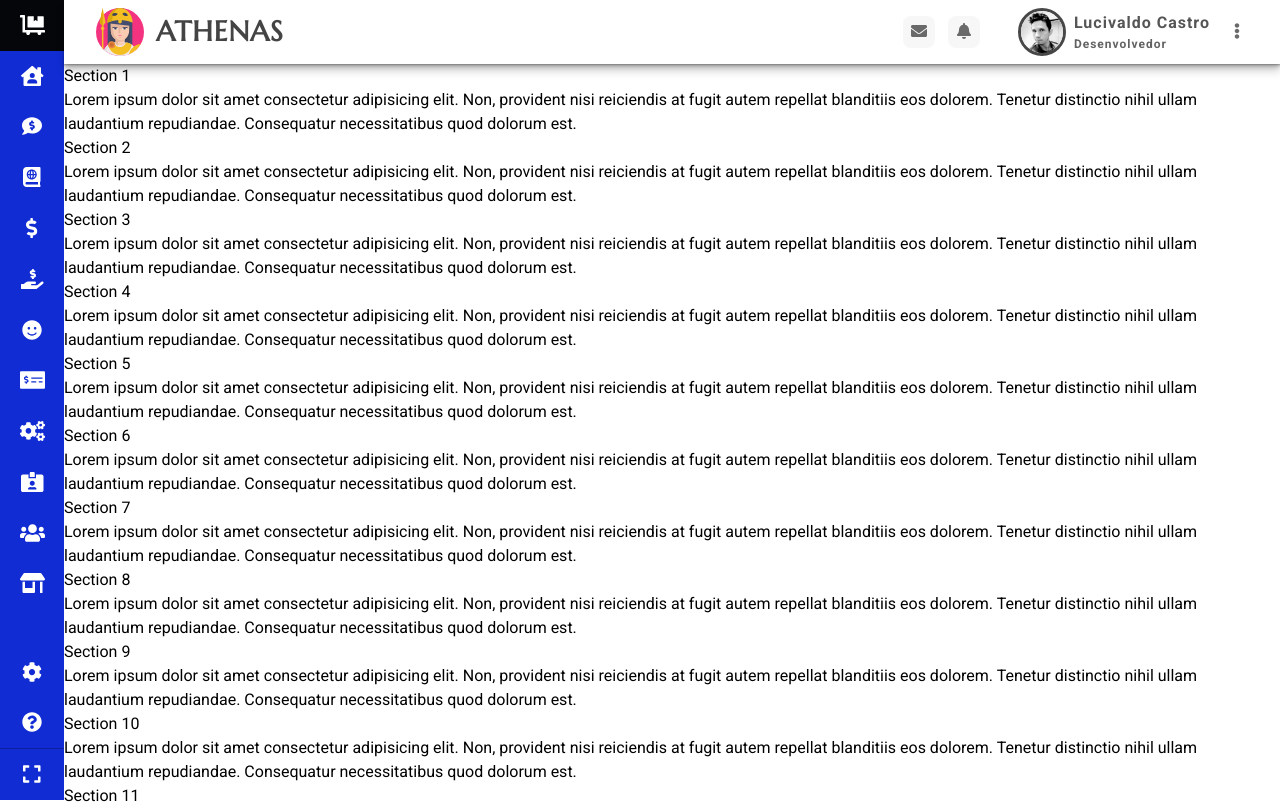
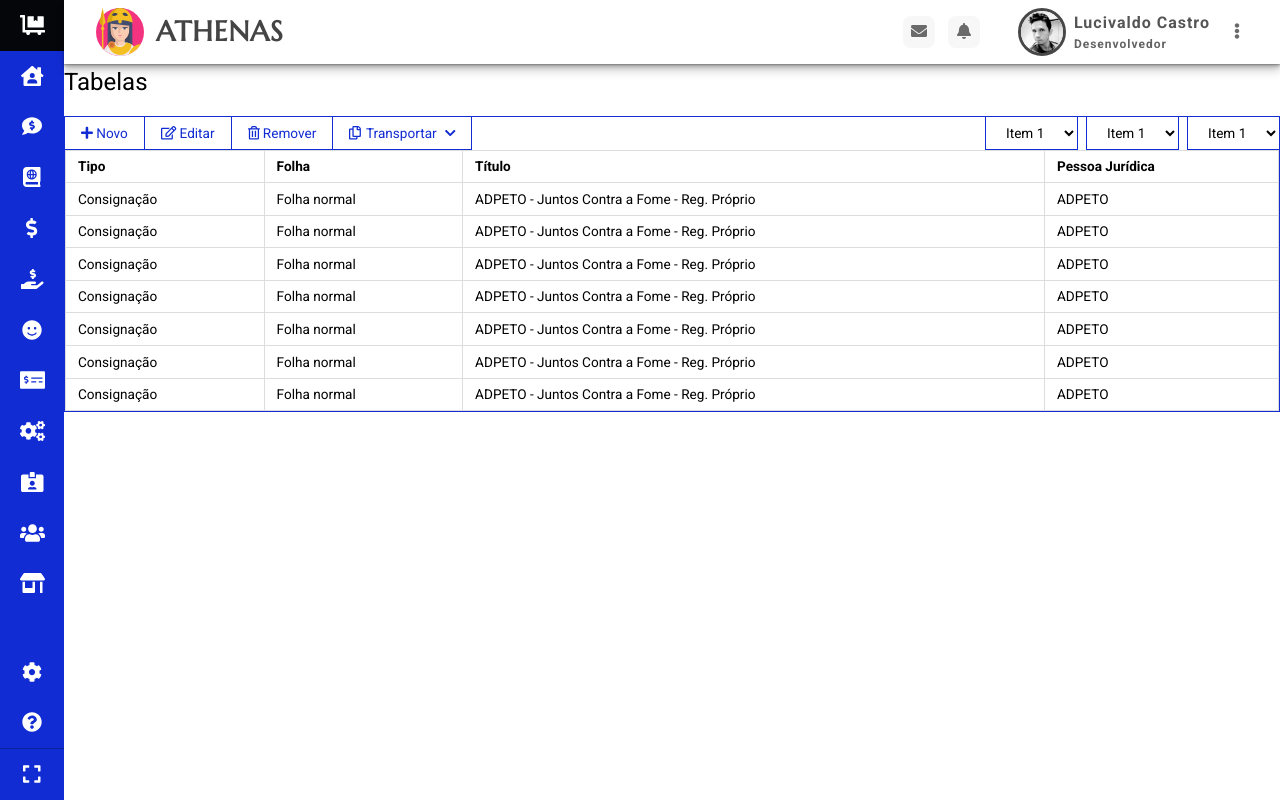
Before and after one commit to lucivaldo/sidebar-vue-example1, a Vue app: page / in a window 1280 px wide. Shown: the top 804 px of the page. Built offline with nearby package versions, Linux system fonts and the light colour scheme.

Commit message:
Criada tabela de dados

```diff
--- a/src/views/Home.vue
+++ b/src/views/Home.vue
@@ -1,17 +1,308 @@
 <template>
   <div class="home">
-    <div v-for="i in 50" :key="i">
-      <header>Section {{ i }}</header>
+    <section>
+      <header>Tabelas</header>
 
-      <p>
-        Lorem ipsum dolor sit amet consectetur adipisicing elit. Non, provident nisi reiciendis at fugit autem repellat blanditiis eos dolorem. Tenetur distinctio nihil ullam laudantium repudiandae. Consequatur necessitatibus quod dolorum est.
-      </p>
-    </div>
+      <div class="data-grid">
+        <header class="data-grid__header">
+          <div class="data-grid__button-group">
+            <button class="data-grid__button">
+              <span class="icon"><i class="fas fa-plus"></i></span>
+              Novo
+            </button>
+
+            <button class="data-grid__button">
+              <span class="icon"><i class="far fa-edit"></i></span>
+              Editar
+            </button>
+
+            <button class="data-grid__button">
+              <span class="icon"><i class="far fa-trash-alt"></i></span>
+              Remover
+            </button>
+
+            <div class="data-grid__dropdown">
+              <button class="data-grid__dropdown__toggle data-grid__button">
+                <span class="icon icon-leading"><i class="far fa-copy"></i></span>
+                <span class="data-grid__dropdown__toggle__text">Transportar</span>
+                <span class="icon icon-trailing"><i class="fas fa-chevron-down"></i></span>
+              </button>
+
+              <div class="data-grid__dropdown__content">
+                <div class="data-grid__dropdown__item">Item 1</div>
+                <div class="data-grid__dropdown__item">Item 2</div>
+                <div class="data-grid__dropdown__item">Item 3</div>
+                <div class="data-grid__dropdown__item">Item 4</div>
+                <div class="data-grid__dropdown__item">Item 5</div>
+              </div>
+            </div>
+          </div>
+
+          <div class="data-grid__filters">
+            <select class="data-grid__filters__input-control">
+              <option value="Item1">Item 1</option>
+              <option value="Item2">Item 2</option>
+              <option value="Item3">Item 3</option>
+              <option value="Item4">Item 4</option>
+            </select>
+
+            <select class="data-grid__filters__input-control">
+              <option value="Item1">Item 1</option>
+              <option value="Item2">Item 2</option>
+              <option value="Item3">Item 3</option>
+              <option value="Item4">Item 4</option>
+            </select>
+
+            <select class="data-grid__filters__input-control">
+              <option value="Item1">Item 1</option>
+              <option value="Item2">Item 2</option>
+              <option value="Item3">Item 3</option>
+              <option value="Item4">Item 4</option>
+            </select>
+          </div>
+        </header>
+
+        <table class="data-grid__table">
+          <thead>
+            <tr>
+              <th>Tipo</th>
+              <th>Folha</th>
+              <th>Título</th>
+              <th>Pessoa Jurídica</th>
+            </tr>
+          </thead>
+
+          <tbody>
+            <tr v-for="item in items" :key="item.id">
+              <td>{{ item.tipo }}</td>
+              <td>{{ item.folha }}</td>
+              <td>{{ item.titulo }}</td>
+              <td>{{ item.pessoa_juridica }}</td>
+            </tr>
+          </tbody>
+        </table>
+
+        <div class="data-grid__footer">
+        </div>
+      </div>
+    </section>
   </div>
 </template>
 
 <script>
 export default {
   name: 'Home',
+
+  mounted() {
+    const dropdowns = document.querySelectorAll('.data-grid__dropdown')
+
+    dropdowns.forEach(dropdown => {
+      const toggle = dropdown.querySelector('.data-grid__dropdown__toggle')
+
+      toggle.addEventListener('click', () => {
+        dropdown.classList.toggle('data-grid__dropdown--show-content')
+      })
+    })
+  },
+
+  data() {
+    return {
+      items: [
+        {
+          id: 1,
+          tipo: 'Consignação',
+          folha: 'Folha normal',
+          titulo: 'ADPETO - Juntos Contra a Fome - Reg. Próprio',
+          pessoa_juridica: 'ADPETO'
+        },
+        {
+          id: 2,
+          tipo: 'Consignação',
+          folha: 'Folha normal',
+          titulo: 'ADPETO - Juntos Contra a Fome - Reg. Próprio',
+          pessoa_juridica: 'ADPETO'
+        },
+        {
+          id: 3,
+          tipo: 'Consignação',
+          folha: 'Folha normal',
+          titulo: 'ADPETO - Juntos Contra a Fome - Reg. Próprio',
+          pessoa_juridica: 'ADPETO'
+        },
+        {
+          id: 4,
+          tipo: 'Consignação',
+          folha: 'Folha normal',
+          titulo: 'ADPETO - Juntos Contra a Fome - Reg. Próprio',
+          pessoa_juridica: 'ADPETO'
+        },
+        {
+          id: 5,
+          tipo: 'Consignação',
+          folha: 'Folha normal',
+          titulo: 'ADPETO - Juntos Contra a Fome - Reg. Próprio',
+          pessoa_juridica: 'ADPETO'
+        },
+        {
+          id: 6,
+          tipo: 'Consignação',
+          folha: 'Folha normal',
+          titulo: 'ADPETO - Juntos Contra a Fome - Reg. Próprio',
+          pessoa_juridica: 'ADPETO'
+        },
+        {
+          id: 7,
+          tipo: 'Consignação',
+          folha: 'Folha normal',
+          titulo: 'ADPETO - Juntos Contra a Fome - Reg. Próprio',
+          pessoa_juridica: 'ADPETO'
+        },
+      ]
+    }
+  }
 }
 </script>
+
+<style lang="scss" scoped>
+section {
+  & > header {
+    font-size: 1.5rem;
+    margin: 1rem 0;
+  }
+}
+
+.data-grid {
+  border: 1px solid #112CD3;
+  font-size: .85rem;
+  overflow-x: auto;
+
+  &__header {
+    display: flex;
+  }
+
+  &__button-group {
+    display: flex;
+    align-items: center;
+    flex-wrap: nowrap;
+
+    .data-grid__button {
+      border-top: 0;
+      border-left: 0;
+      border-radius: 0;
+    }
+  }
+
+  &__button {
+    border: 1px solid #112CD3;
+    background-color: white;
+    border-radius: 4px;
+    color: #112CD3;
+    padding: .35rem 1rem;
+    outline: none;
+    transition: .3s;
+
+    &:hover {
+      background-color: #112CD3;
+      color: white;
+      cursor: pointer;
+    }
+  }
+
+  &__dropdown {
+    display: inline-block;
+    position: relative;
+
+    .icon-leading {
+      margin-right: .3rem;
+    }
+
+    .icon-trailing {
+      font-size: .75rem;
+      margin-left: .5rem;
+    }
+
+    &__content {
+      display: none;
+      background-color: white;
+      box-shadow: 0 1px 1px rgba(0, 0, 0, 0.11),
+                  0 2px 2px rgba(0, 0, 0, 0.11),
+                  0 4px 4px rgba(0, 0, 0, 0.11),
+                  0 6px 8px rgba(0, 0, 0, 0.11),
+                  0 8px 16px rgba(0, 0, 0, 0.11);
+      position: absolute;
+      top: 100%;
+      right: 0;
+      width: 15rem;
+      padding: .75rem;
+    }
+
+    &__item {
+      border-radius: 4px;
+      padding: .5rem 1rem;
+      transition: .3s;
+
+      &:hover {
+        background-color: rgba(0, 0, 0, 0.05);
+        cursor: pointer;
+      }
+    }
+
+    &--show-content &__content {
+      display: block;
+    }
+  }
+
+  &__filters {
+    display: flex;
+    flex-wrap: nowrap;
+    margin-left: auto;
+
+    &__input-control {
+      border: 1px solid #112CD3;
+      border-top: 0;
+      background-color: white;
+      // border-radius: 4px;
+      cursor: pointer;
+      height: 100%;
+      padding: .35rem 1rem;
+      outline: none;
+      transition: .3s;
+    }
+
+    &__input-control:not(:last-child) {
+      margin-right: .5rem;
+    }
+
+    &__input-control:last-child {
+      border-right: 0;
+    }
+  }
+
+  .table-responsive {
+    width: 100%;
+    overflow: auto;
+  }
+
+  &__table {
+    border-collapse: collapse;
+    width: 100%;
+  }
+
+  &__table, &__table th, &__table td {
+    border: 1px solid #ddd;
+  }
+
+  &__table th, &__table td {
+    padding: .35rem .75rem;
+    text-align: left;
+  }
+
+  &__table tbody {
+    tr, tr.active {
+      &:hover {
+        background-color: #efefef;
+      }
+    }
+  }
+}
+</style>
```
